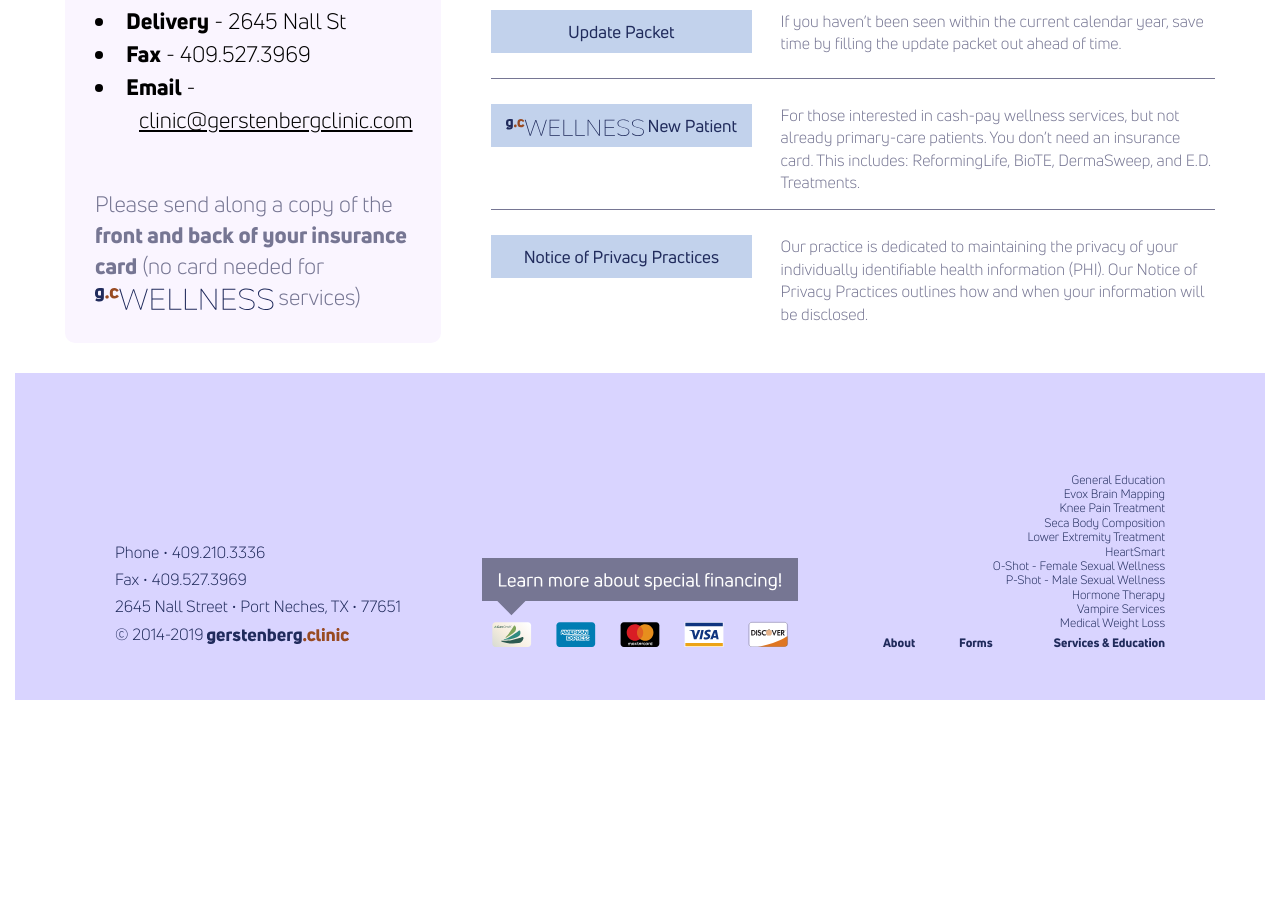
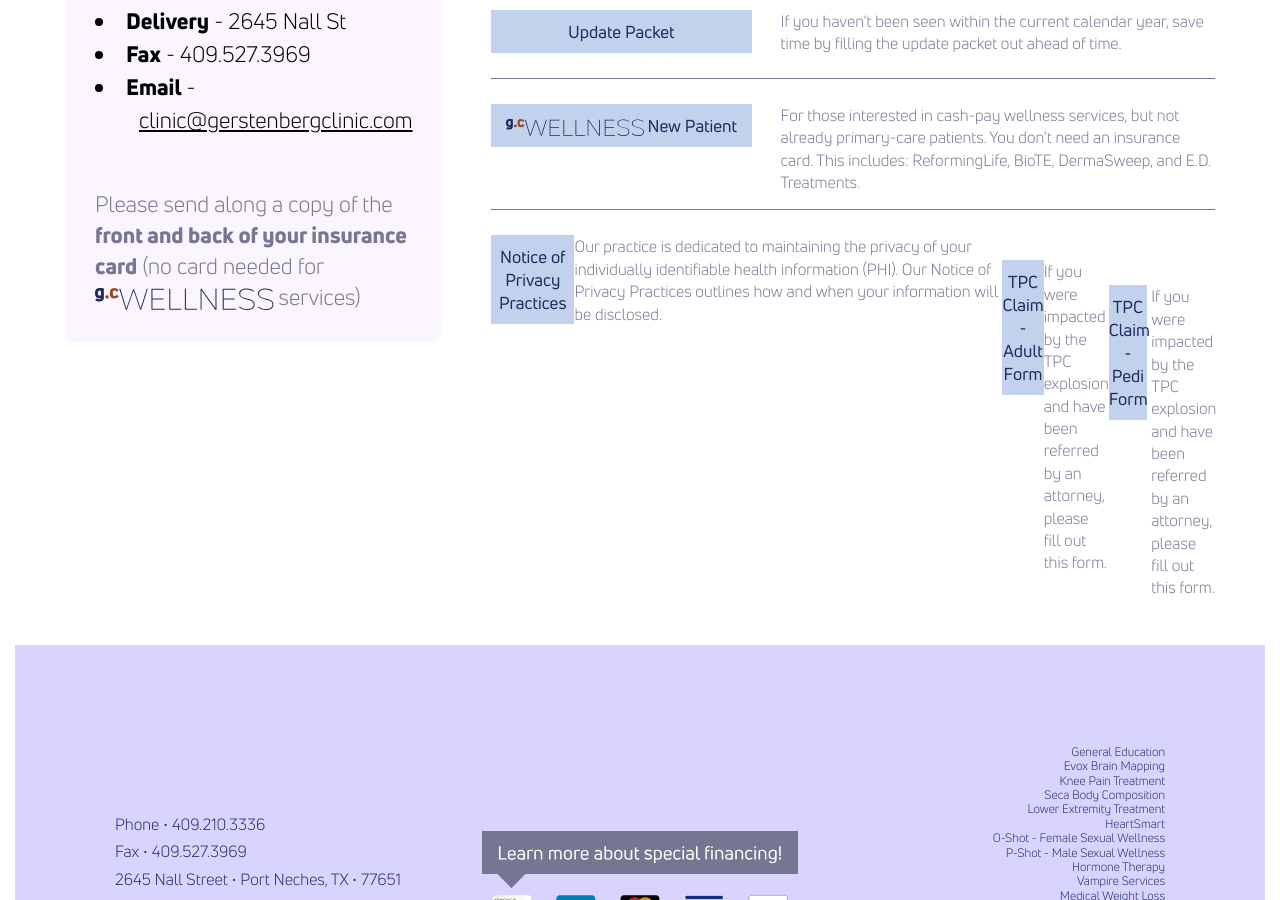
Before and after one commit to theneverwoods/gerstenberg.clinic, a Jekyll site: the page built from forms.html, in a window 1280 px wide and 900 px high, scrolled down 670 px. Built offline with Jekyll 4.4.1, drawn with Linux system fonts in a browser that asks for light colours; before the commit the page ends 1370 px from its top, so only the background shows below that.

Commit message:
Update forms.html

```diff
--- a/forms.html
+++ b/forms.html
@@ -69,5 +69,25 @@ stylesheet: forms
           Our practice is dedicated to maintaining the privacy of your individually identifiable health information (PHI). Our Notice of Privacy Practices outlines how and when your information will be disclosed.
         </p>
     </div>
+
+    <div class="links-row">
+        <div>
+          <a href="{{ site.baseurl }}/pdf/TPC-adult.pdf" target="_blank" class="btn">TPC Claim - Adult Form</a>
+        </div>
+      <div>
+        <p>
+          If you were impacted by the TPC explosion and have been referred by an attorney, please fill out this form.
+        </p>
+    </div>
+
+    <div class="links-row">
+        <div>
+          <a href="{{ site.baseurl }}/pdf/TPC-pedi.pdf" target="_blank" class="btn">TPC Claim - Pedi Form</a>
+        </div>
+      <div>
+        <p>
+          If you were impacted by the TPC explosion and have been referred by an attorney, please fill out this form.
+        </p>
+    </div>
   </div>
 </div>
```
